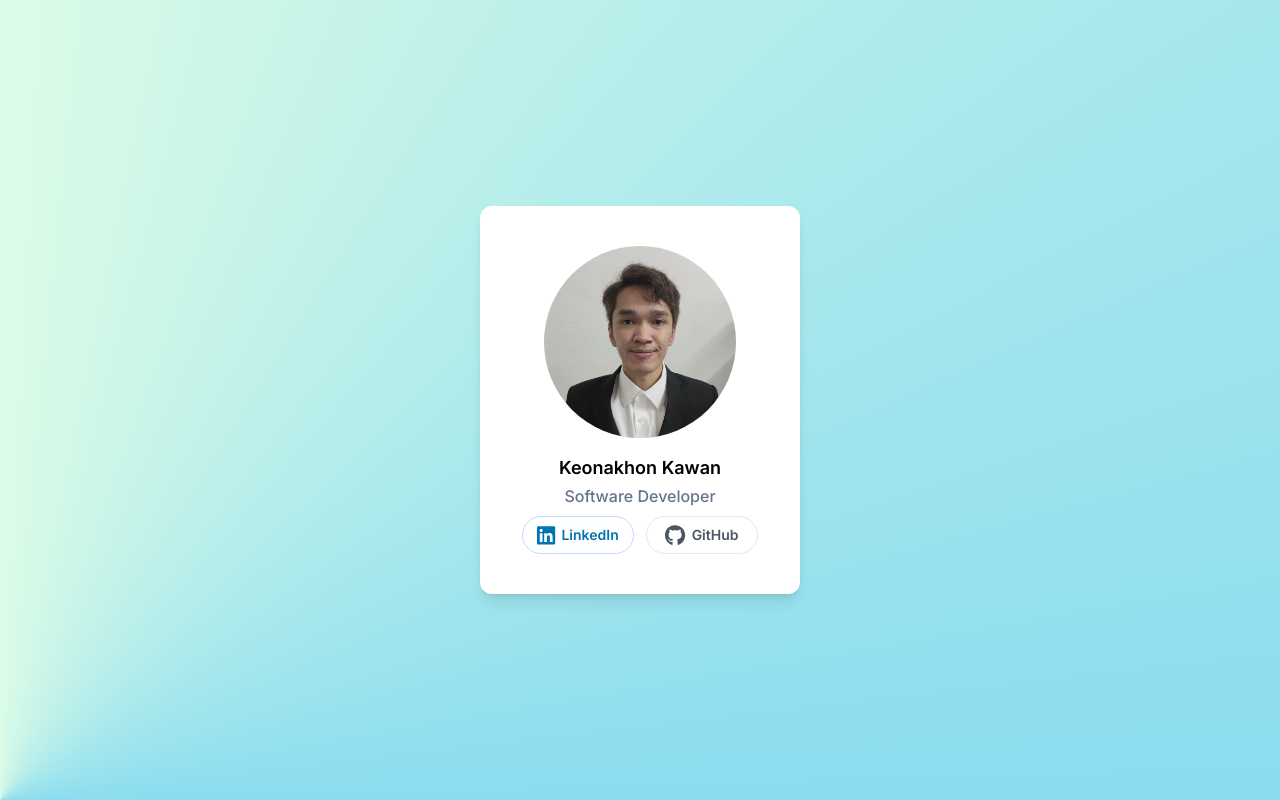
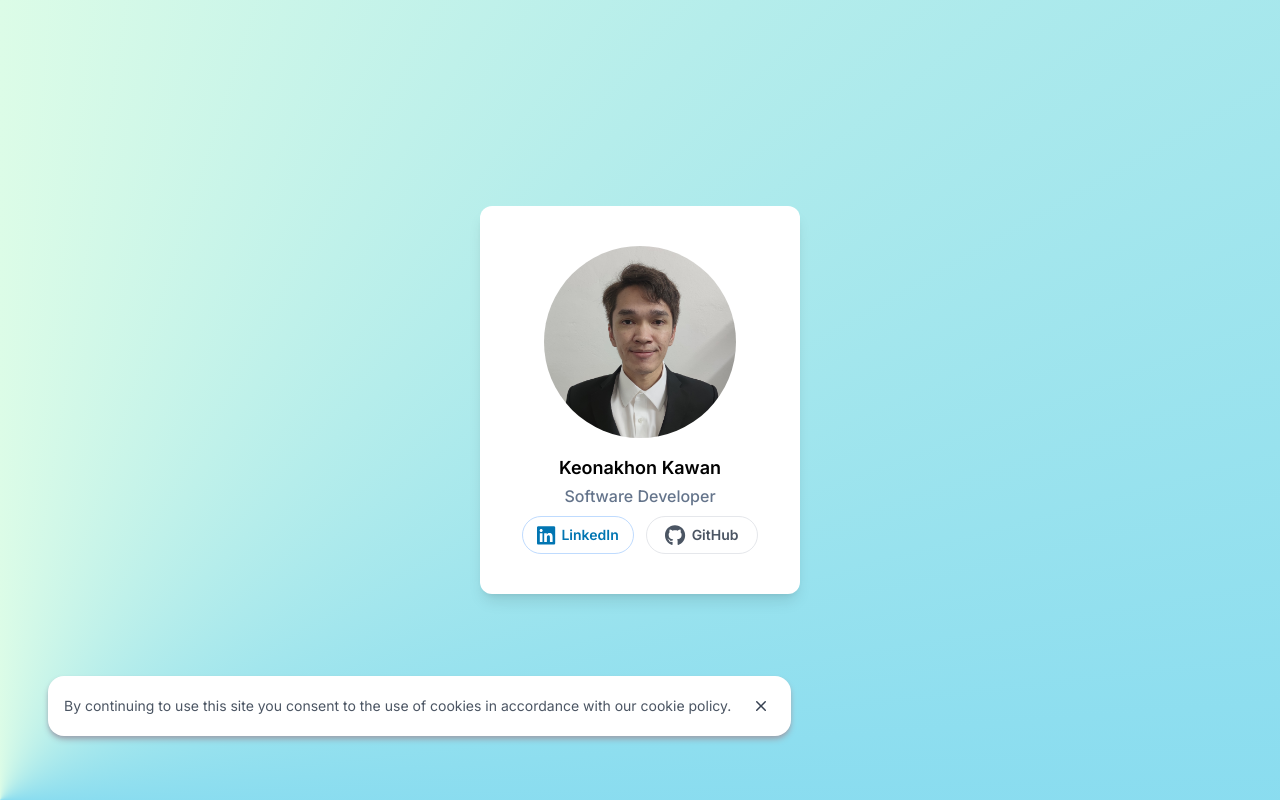
Before and after one commit to keonakhon/my-nextjs-portfolio, a Next.js app: page / in a window 1280 px wide. Built offline with nearby package versions, Linux system fonts and the light colour scheme.

Commit message:
Merge commit '5b7cf0c7e0d102491bb603aabd85ee30d40845d4' into develop

```diff
--- a/app/layout.tsx
+++ b/app/layout.tsx
@@ -1,6 +1,7 @@
-import "./globals.css";
 import type { Metadata } from "next";
 import { Inter } from "next/font/google";
+
+import "./globals.css";
 import "@fortawesome/fontawesome-svg-core/styles.css";
 
 import { config } from "@fortawesome/fontawesome-svg-core";
--- a/app/page.tsx
+++ b/app/page.tsx
@@ -1,7 +1,11 @@
 import Image from "next/image";
 import Link from "next/link";
+
 import { FontAwesomeIcon } from "@fortawesome/react-fontawesome";
 import { faLinkedin, faGithub } from "@fortawesome/free-brands-svg-icons";
+
+import CookieConsent from "@/components/CookieConsent";
+
 import page from "./styles/page.module.css";
 
 export default function Home() {
@@ -65,6 +69,7 @@ export default function Home() {
           </div>
         </div>
       </div>
+      <CookieConsent />
     </main>
   );
 }
--- /dev/null
+++ b/components/CookieConsent.jsx
@@ -0,0 +1,39 @@
+"use client";
+
+import React, { useState } from "react";
+
+const CookieConsent = () => {
+  let cookieAllowed = localStorage.getItem("cookie-consent") || "true";
+  let cookieAllowedType = cookieAllowed === "true";
+
+  const [showCookieConsent, setShowCookieConsent] = useState(cookieAllowedType);
+
+  const toggleButtonCookie = () => {
+    localStorage.setItem("cookie-consent", false);
+    setShowCookieConsent(false);
+  };
+
+  return (
+    <div>
+      {showCookieConsent && (
+        <section className="fixed flex items-center justify-between max-w-4xl p-4 mx-auto bg-white shadow-md left-12 bottom-16 shadow-gray-400 md:gap-x-4 rounded-2xl">
+          <p className="text-sm text-gray-600 ">
+            By continuing to use this site you consent to the use of cookies in
+            accordance with our cookie policy.
+          </p>
+
+          <button
+            className="flex items-center justify-center text-gray-700 transition-colors duration-300 rounded-full shrink-0 w-7 h-7 focus:outline-none hover:bg-gray-100"
+            onClick={toggleButtonCookie}
+          >
+            <svg viewBox="0 0 20 20" fill="currentColor" className="w-5 h-5">
+              <path d="M6.28 5.22a.75.75 0 00-1.06 1.06L8.94 10l-3.72 3.72a.75.75 0 101.06 1.06L10 11.06l3.72 3.72a.75.75 0 101.06-1.06L11.06 10l3.72-3.72a.75.75 0 00-1.06-1.06L10 8.94 6.28 5.22z" />
+            </svg>
+          </button>
+        </section>
+      )}
+    </div>
+  );
+};
+
+export default CookieConsent;
```
Also changed, not shown: 1 other file (tests, documents, lock files or other folders).
